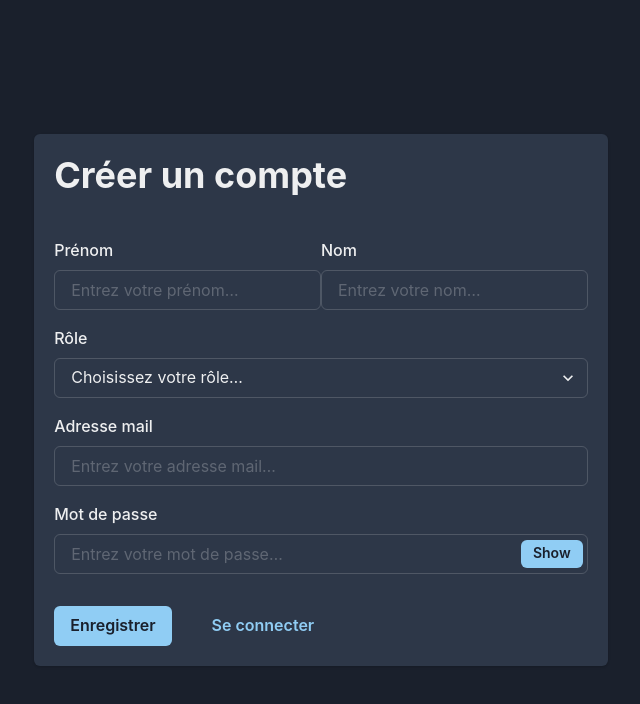
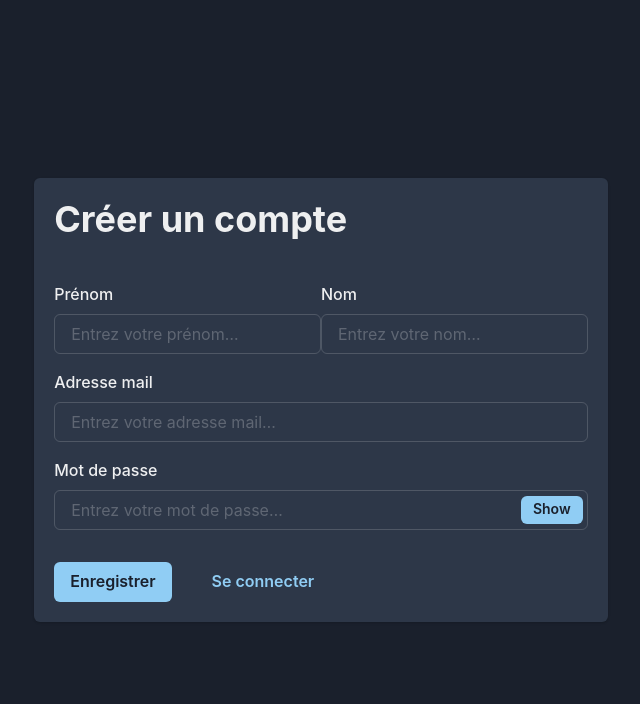
Before and after one commit to Julien1100/stockify-front, a React (Vite) app: page /register in a window 1280 px wide. Shown: the top 704 px of the page, without its empty margins (319-959 px from the left). Built offline with nearby package versions, Linux system fonts and the light colour scheme.

Commit message:
:fire: Remove role field from the registration form

```diff
--- a/src/components/Register.jsx
+++ b/src/components/Register.jsx
@@ -110,20 +110,6 @@ export default function Register() {
                   </Box>
                 </Flex>
 
-                <FormLabel>Rôle</FormLabel>
-                <Select
-                  name="role"
-                  value={formData.role}
-                  onChange={handleChange}
-                  mb={4}
-                  placeholder="Choisissez votre rôle…"
-                  isRequired
-                >
-                  <option value={"user"}>Utilisateur</option>
-                  <option value={"moderator"}>Modérateur</option>
-                  <option value={"admin"}>Administrateur</option>
-                </Select>
-
                 <FormLabel>Adresse mail</FormLabel>
                 <Input
                   type="email"
```
